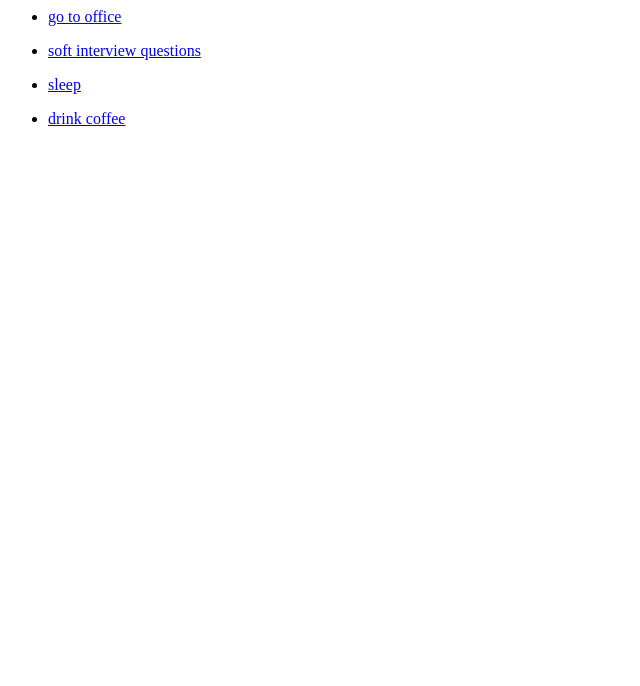
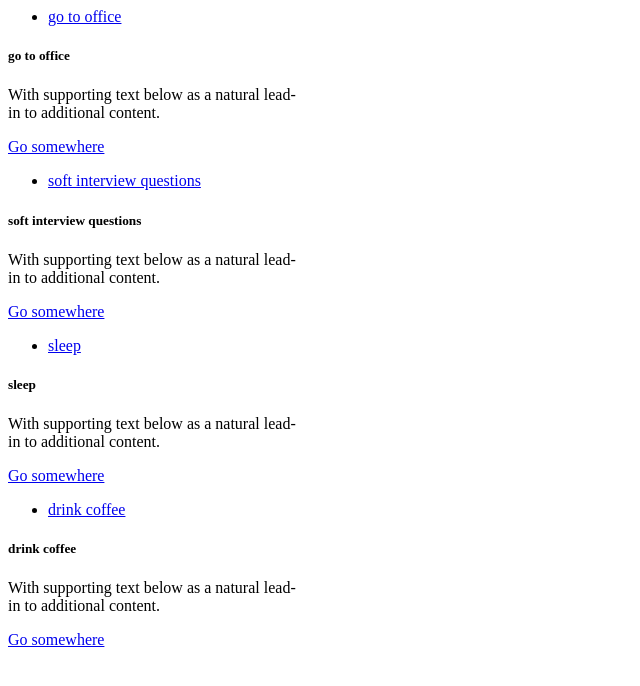
Before and after one commit to lagrandecode/todo, a Django app: page / in a window 1280 px wide. Shown: the top 686 px of the page, without its empty margins (0-640 px from the left). Run offline with Django 4.2, Linux system fonts and the light colour scheme; data comes from the database, SQL or seed files in the repository.

Commit message:
"commit"

```diff
--- a/task/templates/home.html
+++ b/task/templates/home.html
@@ -6,4 +6,17 @@
     </li>
 </ul>
 
+
+
+<div class="card" style="width: 18rem;">
+    <div class="card-body">
+      <h5 class="card-title">{{x.title}}</h5>
+      <p class="card-text">With supporting text below as a natural lead-in to additional content.</p>
+      <a href="#" class="btn btn-primary">Go somewhere</a>
+    </div>
+  </div>
+
+
+
+
 {% endfor %}
```
